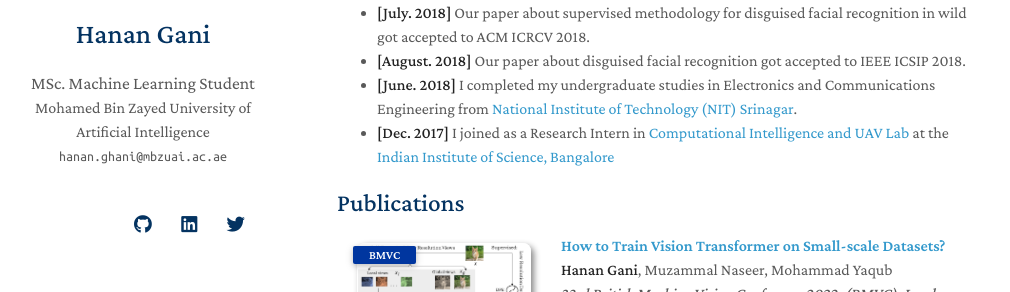
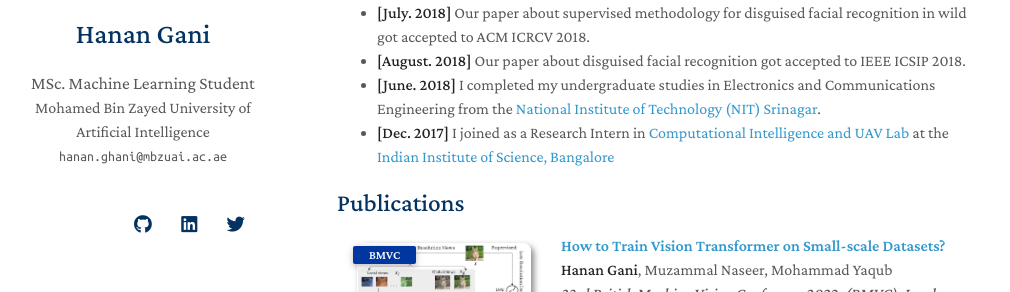
Before and after one commit to muhammadsaadkhankor/muhammadsaadkhankor.github.io, a Jekyll site: the page built from index.md, in a window 1280 px wide and 900 px high, scrolled down 549 px. Shown: the part 184-476 px from the top of the window, without its empty margins (133-1143 px from the left). Built offline with Jekyll 4.4.1, drawn with Linux system fonts in a browser that asks for light colours; nearby versions of some CDN libraries; a style sheet for code colours, icons or effects is not loaded; our own code applies the rules of GitHub Pages for plain Markdown files.

Commit message:
Update index.md

```diff
--- a/index.md
+++ b/index.md
@@ -29,7 +29,7 @@ segmentation.
 - **[Oct. 2018]** I joined as a Machine Learning Engineer at [Harman International Inc. (Samsung)](https://www.harman.com/India).
 - **[July. 2018]** Our paper about supervised methodology for disguised facial recognition in wild got accepted to ACM ICRCV 2018.
 - **[August. 2018]** Our paper about disguised facial recognition got accepted to IEEE ICSIP 2018.
-- **[June. 2018]** I completed my undergraduate studies in Electronics and Communications Engineering from [National Institute of Technology (NIT) Srinagar](https://nitsri.ac.in/).
+- **[June. 2018]** I completed my undergraduate studies in Electronics and Communications Engineering from the [National Institute of Technology (NIT) Srinagar](https://nitsri.ac.in/).
 - **[Dec. 2017]** I joined as a Research Intern in [Computational Intelligence and UAV Lab](https://sites.google.com/site/compintellab/) at the [Indian Institute of Science, Bangalore](https://iisc.ac.in/)
 
 {% include_relative _includes/publications.md %}
```
